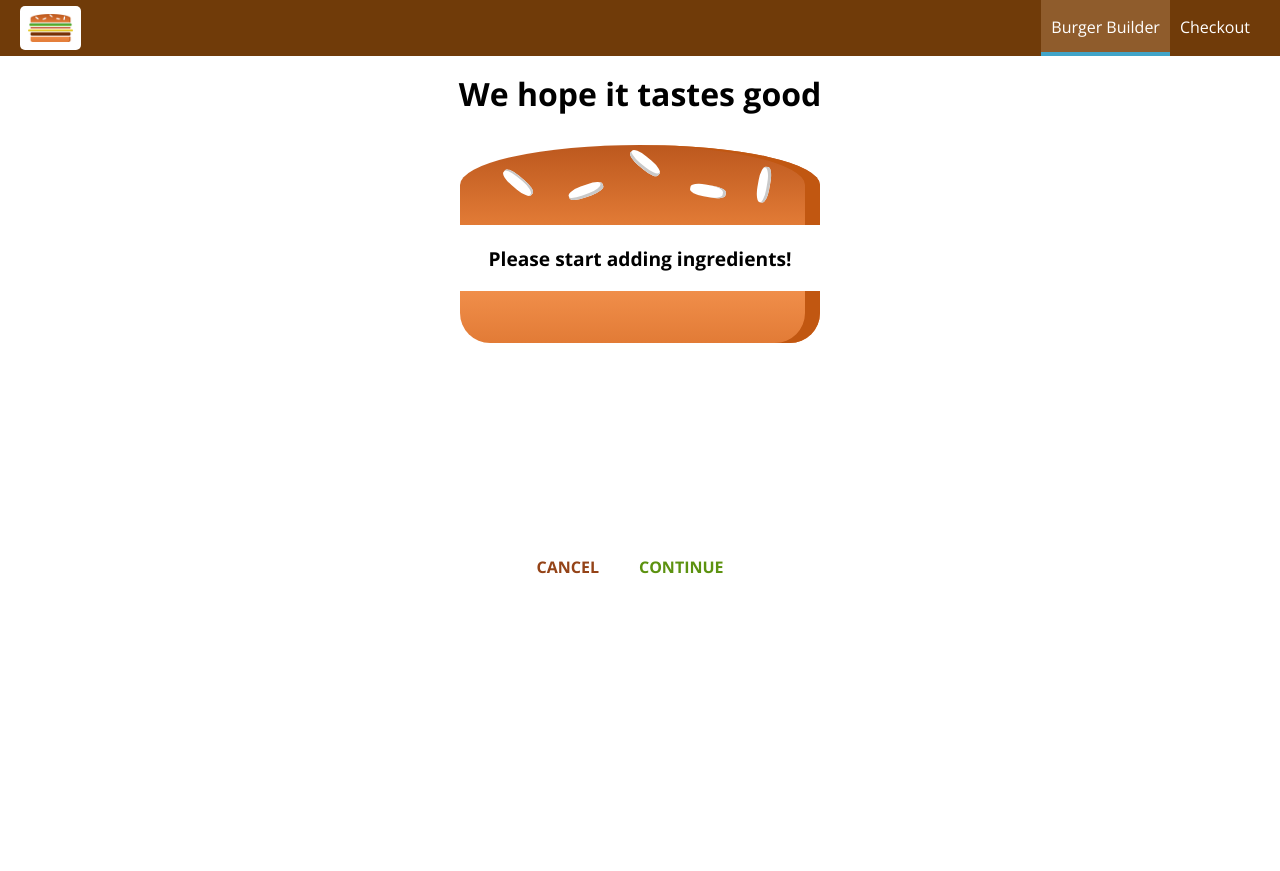
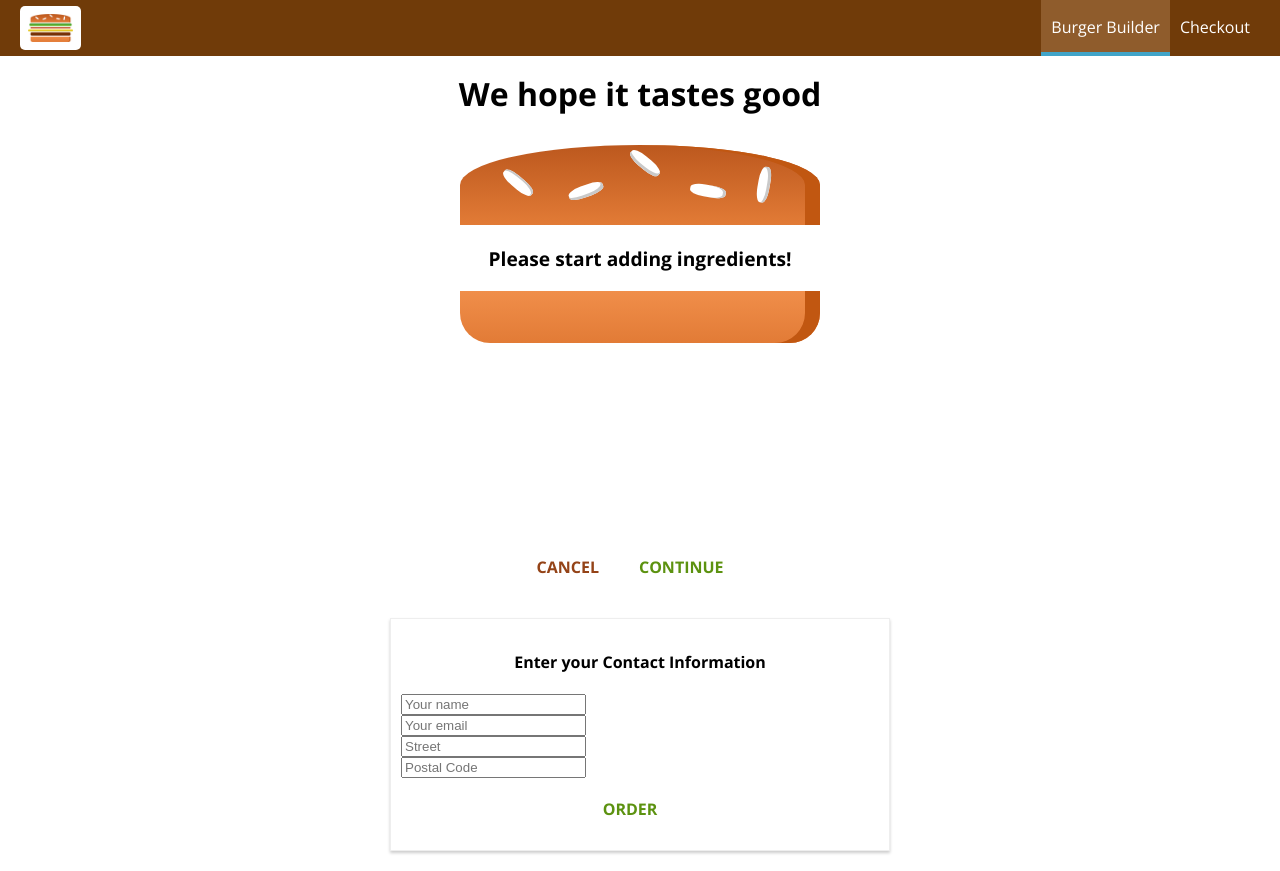
Before and after one commit to JKCodes/burger-builder, a React app: page /checkout in a window 1280 px wide. Both pictures are taken after a click on the button "CONTINUE". Before the commit the page ends 800 px from the top, so only its background shows below. Built offline with nearby package versions, Linux system fonts and the light colour scheme.

Commit message:
add contact info form

```diff
--- a/src/containers/Checkout/Checkout.js
+++ b/src/containers/Checkout/Checkout.js
@@ -1,6 +1,8 @@
 import React, { Component } from 'react';
+import { Route } from 'react-router-dom';
 
 import CheckoutSummary from '../../components/Order/CheckoutSummary/CheckoutSummary';
+import ContactData from './ContactData/ContactData';
 
 class Checkout extends Component {
 
@@ -36,6 +38,7 @@
         <CheckoutSummary ingredients={this.state.ingredients}
           checkoutCancelled={this.checkoutCancelledHandler}
           checkoutContinued={this.checkoutContinuedHandler}/>
+        <Route path={this.props.match.path + '/contact-data'} component={ContactData}/>
       </div>
     );
   }
--- /dev/null
+++ b/src/containers/Checkout/ContactData/ContactData.css
@@ -0,0 +1,19 @@
+.ContactData {
+  margin: 20px auto;
+  width: 80%;
+  text-align: center;
+  box-shadow: 0 2px 3px #ccc;
+  border: 1px solid #eee;
+  padding: 10px;
+  box-sizing: border-box;
+}
+
+.Input {
+  display: block;
+}
+
+@media (min-width: 600px) {
+  .ContactData {
+    width: 500px;
+  }
+}
--- /dev/null
+++ b/src/containers/Checkout/ContactData/ContactData.js
@@ -0,0 +1,32 @@
+import React, { Component } from 'react';
+import Button from '../../../components/UI/Button/Button';
+
+import styles from './ContactData.css';
+
+class ContactData extends Component {
+  state = {
+    name: '',
+    email: '',
+    address: {
+      street: '',
+      postalCode: ''
+    }
+  }
+
+  render() {
+    return(
+      <div className={styles.ContactData}>
+        <h4>Enter your Contact Information</h4>
+        <form>
+          <input className={styles.Input} type="text" name="name" placeholder="Your name" />
+          <input className={styles.Input} type="email" name="email" placeholder="Your email" />
+          <input className={styles.Input} type="text" name="street" placeholder="Street" />
+          <input className={styles.Input} type="text" name="postalCode" placeholder="Postal Code" />
+          <Button btnType="Success">ORDER</Button>
+        </form>
+      </div>
+    );
+  }
+}
+
+export default ContactData;
```
